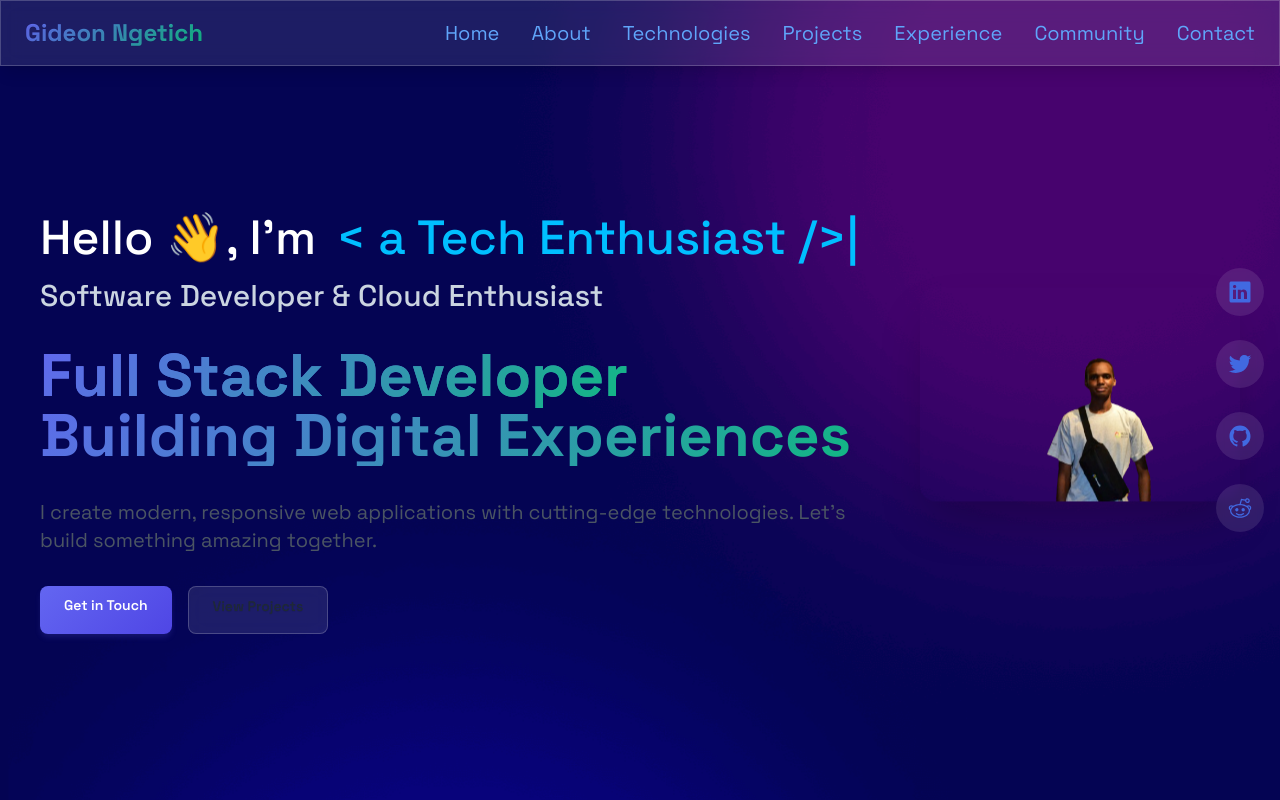
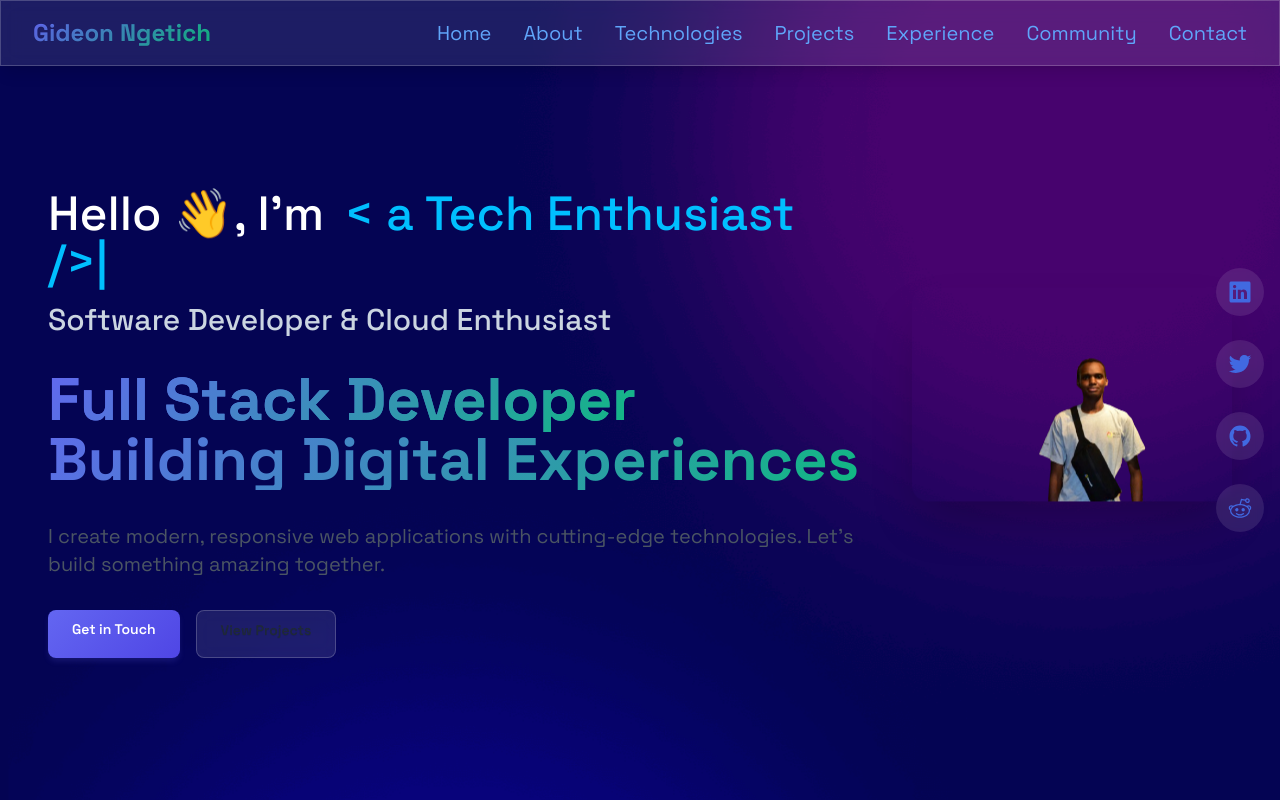
Before and after one commit to Ngetich-86/Gideon.Ngetich, a React (Vite) app: page / in a window 1280 px wide. Shown: the top 800 px of the page. Built offline with nearby package versions, Linux system fonts and the light colour scheme.

Commit message:
changes on design

```diff
--- a/src/index.css
+++ b/src/index.css
@@ -64,10 +64,22 @@
 
 /* Modern Container Styles */
 .container {
-  /* max-width: 100%; */
+  max-width: 1280px;
   width: 100%;
   margin: 0 auto;
-  padding: 0 1.5rem;
+  padding: 0 1rem;
+}
+
+@media (min-width: 640px) {
+  .container {
+    padding: 0 1.5rem;
+  }
+}
+
+@media (min-width: 1024px) {
+  .container {
+    padding: 0 2rem;
+  }
 }
 
 /* Typography */
```
